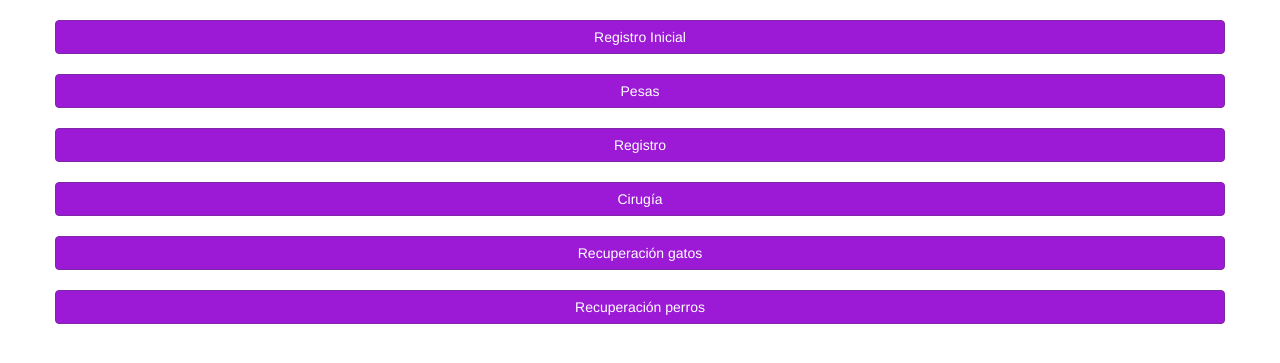
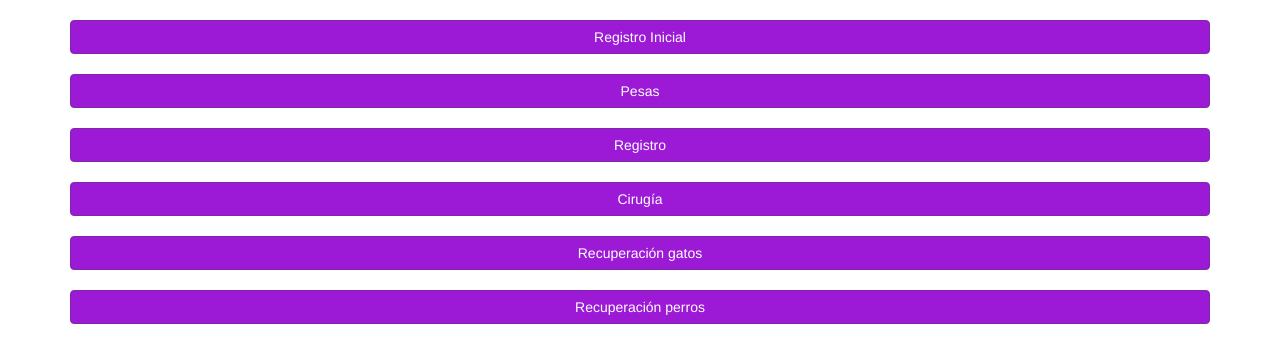
Before and after one commit to luisogarciadev/PATASystem, a CodeIgniter app: page /pata/ in a window 1280 px wide. Shown: the top 363 px of the page. Run offline with CodeIgniter, Linux system fonts and the light colour scheme; some libraries are stand-ins or nearby versions.

Commit message:
Style improvement

```diff
--- a/application/views/PreRegister/List.php
+++ b/application/views/PreRegister/List.php
@@ -3,8 +3,8 @@
 		<br>
 		<br>
 		<div id="logo">
-		<a class="btn btn-primary" href="<?php echo base_url(); ?>">Men&uacute;</a>
-		<img src="<?php echo base_url('img/logo.png'); ?>"/>
+			<a class="btn btn-primary" href="<?php echo base_url(); ?>">Men&uacute;</a>
+			<img src="<?php echo base_url('img/logo.png'); ?>"/>
 		</div>
 		<h1><?php echo $title; ?></h1>
 		<a class="btn btn-primary" href="<?php echo base_url('PreRegister/Insert'); ?>">Registrar nuevo</a>
--- a/application/views/PreRegister/WeightList.php
+++ b/application/views/PreRegister/WeightList.php
@@ -3,8 +3,8 @@
 		<br>
 		<br>
 		<div id="logo">
-		<a class="btn btn-primary" href="<?php echo base_url(); ?>">Men&uacute;</a>
-		<img src="<?php echo base_url('img/logo.png'); ?>"/>
+			<a class="btn btn-primary" href="<?php echo base_url(); ?>">Men&uacute;</a>
+			<img src="<?php echo base_url('img/logo.png'); ?>"/>
 		</div>
 		<h1><?php echo $title; ?></h1>
 		<table class="table table-striped table-hover">
--- a/application/views/Recovery/List.php
+++ b/application/views/Recovery/List.php
@@ -3,8 +3,8 @@
 		<br>
 		<br>
 		<div id="logo">
-		<a class="btn btn-primary" href="<?php echo base_url(); ?>">Men&uacute;</a>
-		<img src="<?php echo base_url('img/logo.png'); ?>"/>
+			<a class="btn btn-primary" href="<?php echo base_url(); ?>">Men&uacute;</a>
+			<img src="<?php echo base_url('img/logo.png'); ?>"/>
 		</div>
 		<h1><?php echo $title; ?></h1>
 		<table class="table table-striped table-hover">
--- a/application/views/Register/List.php
+++ b/application/views/Register/List.php
@@ -3,8 +3,8 @@
 		<br>
 		<br>
 		<div id="logo">
-		<a class="btn btn-primary" href="<?php echo base_url(); ?>">Men&uacute;</a>
-		<img src="<?php echo base_url('img/logo.png'); ?>"/>
+			<a class="btn btn-primary" href="<?php echo base_url(); ?>">Men&uacute;</a>
+			<img src="<?php echo base_url('img/logo.png'); ?>"/>
 		</div>
 		<h1>LISTA DE PERSONAS PARA REGISTRO</h1>
 		<a class="btn btn-primary" href="<?php echo base_url('Register/Insert'); ?>">Registrar nuevo</a>
--- a/application/views/Surgery/List.php
+++ b/application/views/Surgery/List.php
@@ -3,8 +3,8 @@
 		<br>
 		<br>
 		<div id="logo">
-		<a class="btn btn-primary" href="<?php echo base_url(); ?>">Men&uacute;</a>
-		<img src="<?php echo base_url('img/logo.png'); ?>"/>
+			<a class="btn btn-primary" href="<?php echo base_url(); ?>">Men&uacute;</a>
+			<img src="<?php echo base_url('img/logo.png'); ?>"/>
 		</div>
 		<h1><?php echo $title; ?></h1>
 		<table class="table table-striped table-hover">
--- a/application/views/home.php
+++ b/application/views/home.php
@@ -1,10 +1,10 @@
 <body>
 	<div class="container">
-		<div class="row"><br><a class="btn btn-primary col-xs-12" href="<?php echo base_url('PreRegister');?>">Registro Inicial</a></div>
-		<div class="row"><br><a class="btn btn-primary col-xs-12" href="<?php echo base_url('PreRegister/WeightList');?>">Pesas</a></div>
-		<div class="row"><br><a class="btn btn-primary col-xs-12" href="<?php echo base_url('Register');?>">Registro</a></div>
-		<div class="row"><br><a class="btn btn-primary col-xs-12" href="<?php echo base_url('Surgery');?>">Cirug&iacute;a</a></div>
-		<div class="row"><br><a class="btn btn-primary col-xs-12" href="<?php echo base_url('Recovery/Cats');?>">Recuperaci&oacute;n gatos</a></div>
-		<div class="row"><br><a class="btn btn-primary col-xs-12" href="<?php echo base_url('Recovery/Dogs');?>">Recuperaci&oacute;n perros</a></div>
+		<div class="row"><br><div class="col-xs-12"><a class="btn btn-primary col-xs-12" href="<?php echo base_url('PreRegister');?>">Registro Inicial</a></div></div>
+		<div class="row"><br><div class="col-xs-12"><a class="btn btn-primary col-xs-12" href="<?php echo base_url('PreRegister/WeightList');?>">Pesas</a></div></div>
+		<div class="row"><br><div class="col-xs-12"><a class="btn btn-primary col-xs-12" href="<?php echo base_url('Register');?>">Registro</a></div></div>
+		<div class="row"><br><div class="col-xs-12"><a class="btn btn-primary col-xs-12" href="<?php echo base_url('Surgery');?>">Cirug&iacute;a</a></div></div>
+		<div class="row"><br><div class="col-xs-12"><a class="btn btn-primary col-xs-12" href="<?php echo base_url('Recovery/Cats');?>">Recuperaci&oacute;n gatos</a></div></div>
+		<div class="row"><br><div class="col-xs-12"><a class="btn btn-primary col-xs-12" href="<?php echo base_url('Recovery/Dogs');?>">Recuperaci&oacute;n perros</a></div></div>
 	</div>
 </body>
--- a/css/site.css
+++ b/css/site.css
@@ -4,7 +4,7 @@ h1 {
 #logo {
 	position: relative;
 }
-#logo >img {
+#logo > img {
 	position: absolute;
 	top:-50px;
 	right:0;
```
